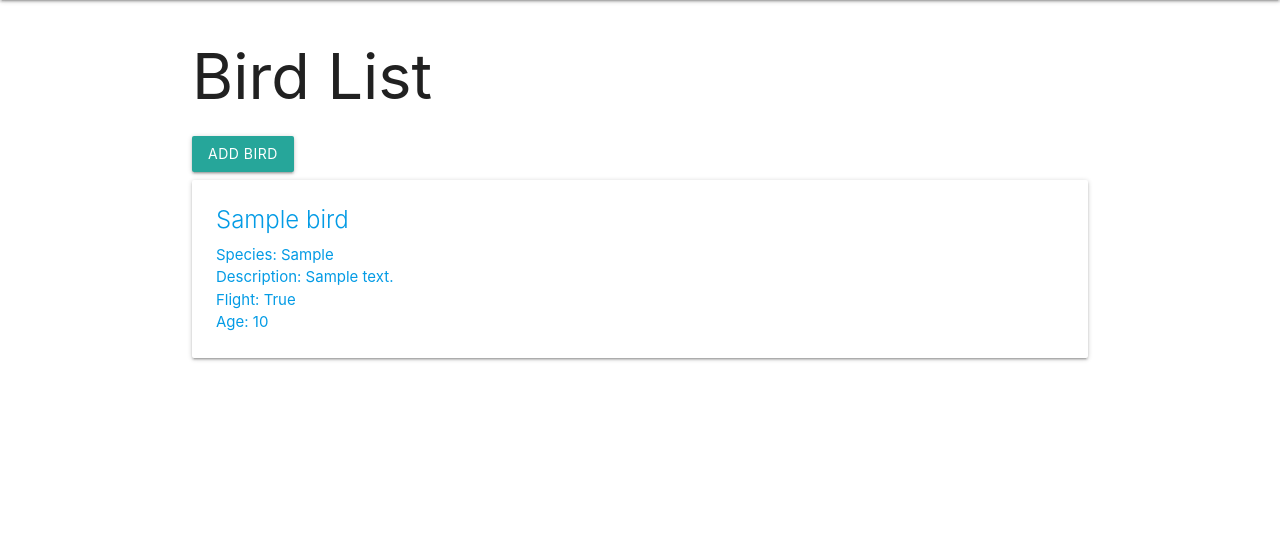
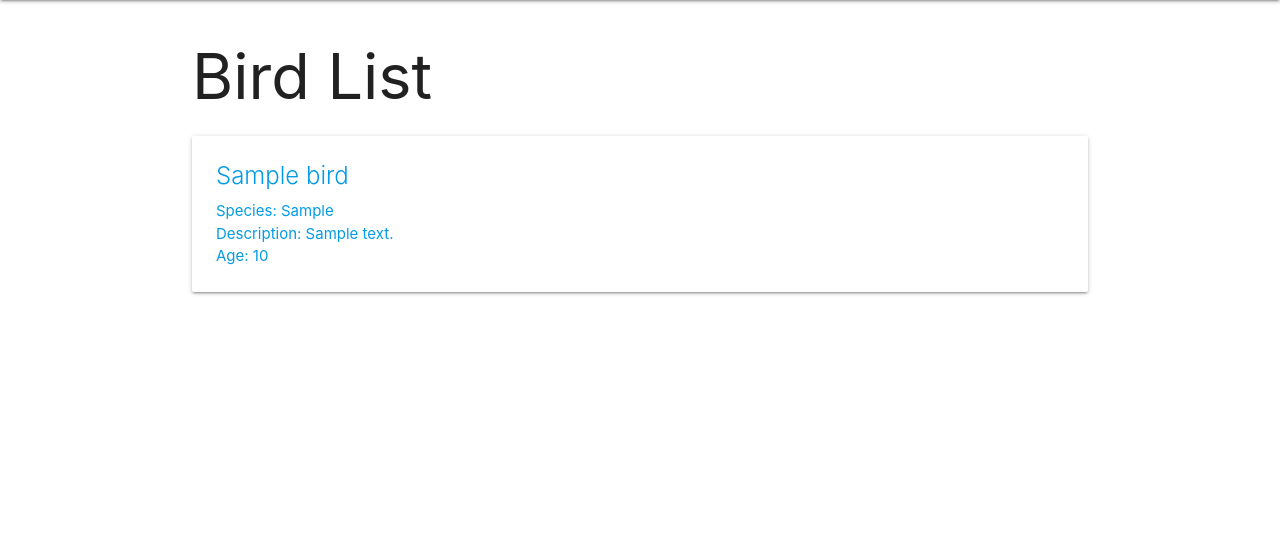
Before and after one commit to DustinAnthonyCoffman/Birds, a Django app: page /birds/ in a window 1280 px wide. Shown: the part 64-615 px from the top of the page. Run offline with Django 3.2, Linux system fonts and the light colour scheme; tables that the repository leaves empty hold one stand-in row (values such as "Sample post"); some web fonts are replaced.

Commit message:
deletes fly fields

```diff
--- a/main_app/models.py
+++ b/main_app/models.py
@@ -14,7 +14,6 @@ class Bird(models.Model):
     species = models.CharField(max_length=100)
     description = models.TextField(max_length=250)
     age = models.IntegerField()
-    flight = models.BooleanField(True)  # delete this
 
     def __str__(self):
         return self.name
--- a/main_app/templates/birds/detail.html
+++ b/main_app/templates/birds/detail.html
@@ -11,7 +11,6 @@
         <span class="card-title">{{ bird.name }}</span>
         <p>Species: {{ bird.species }}</p>
         <p>Description: {{ bird.description }}</p>
-        <p>Flight: {{ bird.flight }}</p>
         {% if bird.age > 0 %}
           <p>Age: {{ bird.age }}</p>
         {% else %}
--- a/main_app/templates/birds/index.html
+++ b/main_app/templates/birds/index.html
@@ -2,7 +2,6 @@
 {% block content %}
 
 <h1>Bird List</h1>
-<a class="waves-effect waves-light btn">Add Bird</a>
 {% for bird in birds %}
 <div class="card">
   <a href="{% url 'detail' bird.id %}">
@@ -10,7 +9,6 @@
         <span class="card-title">{{ bird.name }}</span>
         <p>Species: {{ bird.species }}</p>
         <p>Description: {{ bird.description }}</p>
-        <p>Flight: {{ bird.flight }}</p>
         {% if bird.age > 0 %}
         <p>Age: {{ bird.age }}</p>
         {% else %}
--- a/main_app/templates/test.html
+++ /dev/null
@@ -1,6 +0,0 @@
-{% extends 'base.html' %}
-
-{% block content %}
-<h1> WE OUT HERE</h1>
-
-{% endblock %}
--- a/main_app/urls.py
+++ b/main_app/urls.py
@@ -10,6 +10,5 @@ urlpatterns = [
     path('birds/create/', views.BirdCreate.as_view(), name='birds_create'),
     path('birds/<int:pk>/update/', views.BirdUpdate.as_view(), name='birds_update'),
     path('birds/<int:pk>/delete/', views.BirdDelete.as_view(), name='birds_delete'),
-    path('birds/<int:bird_id>/add_feeding/', views.add_feeding, name='add_feeding'),
-    path('test/', views.test, name='test')   #delete this
+    path('birds/<int:bird_id>/add_feeding/', views.add_feeding, name='add_feeding')
 ]
--- a/main_app/views.py
+++ b/main_app/views.py
@@ -15,7 +15,7 @@ import boto3
 
 class BirdCreate(CreateView):
     model = Bird
-    fields = ['name', 'species', 'description', 'age', 'flight']
+    fields = ['name', 'species', 'description', 'age']
 
 class BirdUpdate(UpdateView):
     model = Bird
@@ -68,6 +68,3 @@ def add_photo(request, bird_id):
         except:
             print('an error occured uploading file to S3')
     return redirect('detail', bird_id=bird_id)
-
-def test(request):   #delete this
-     return render(request, 'test.html')
```
Also changed, not shown: main_app/migrations/0005_remove_bird_flight.py (added), readme.md.
